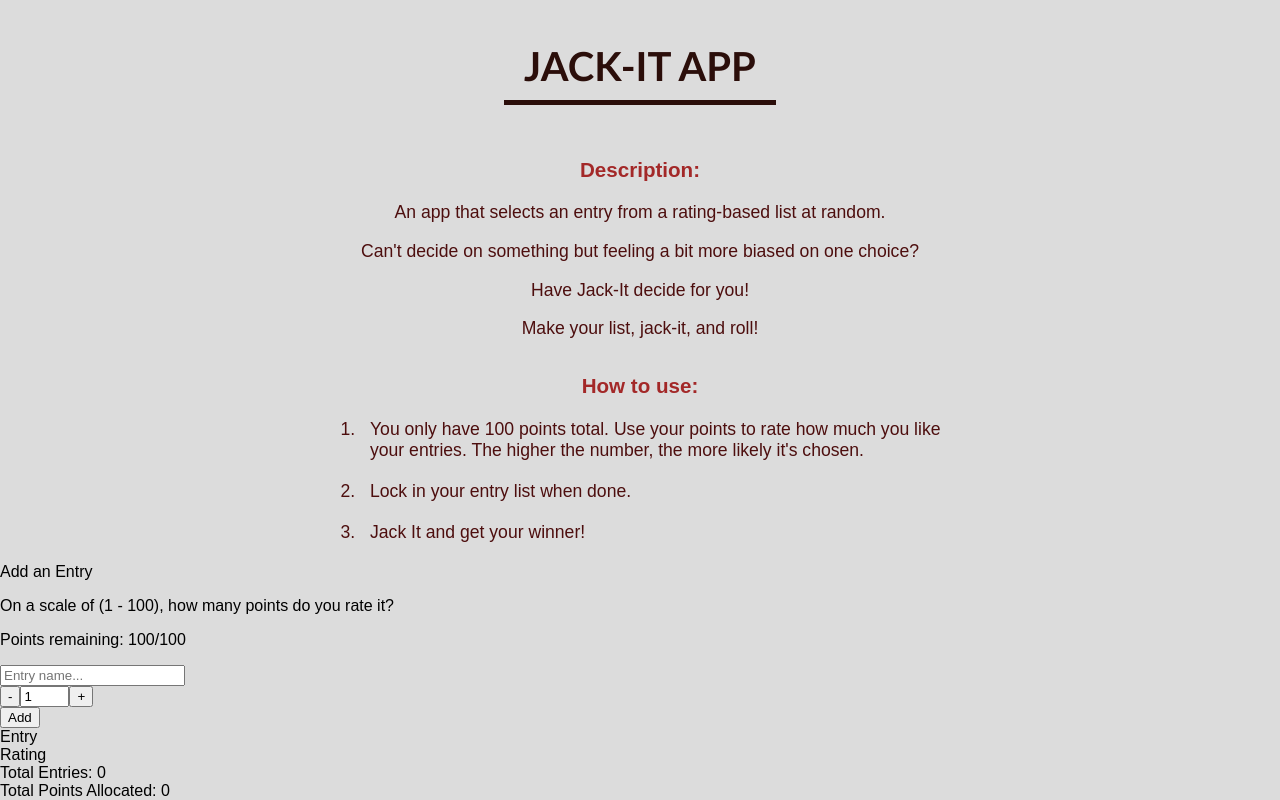
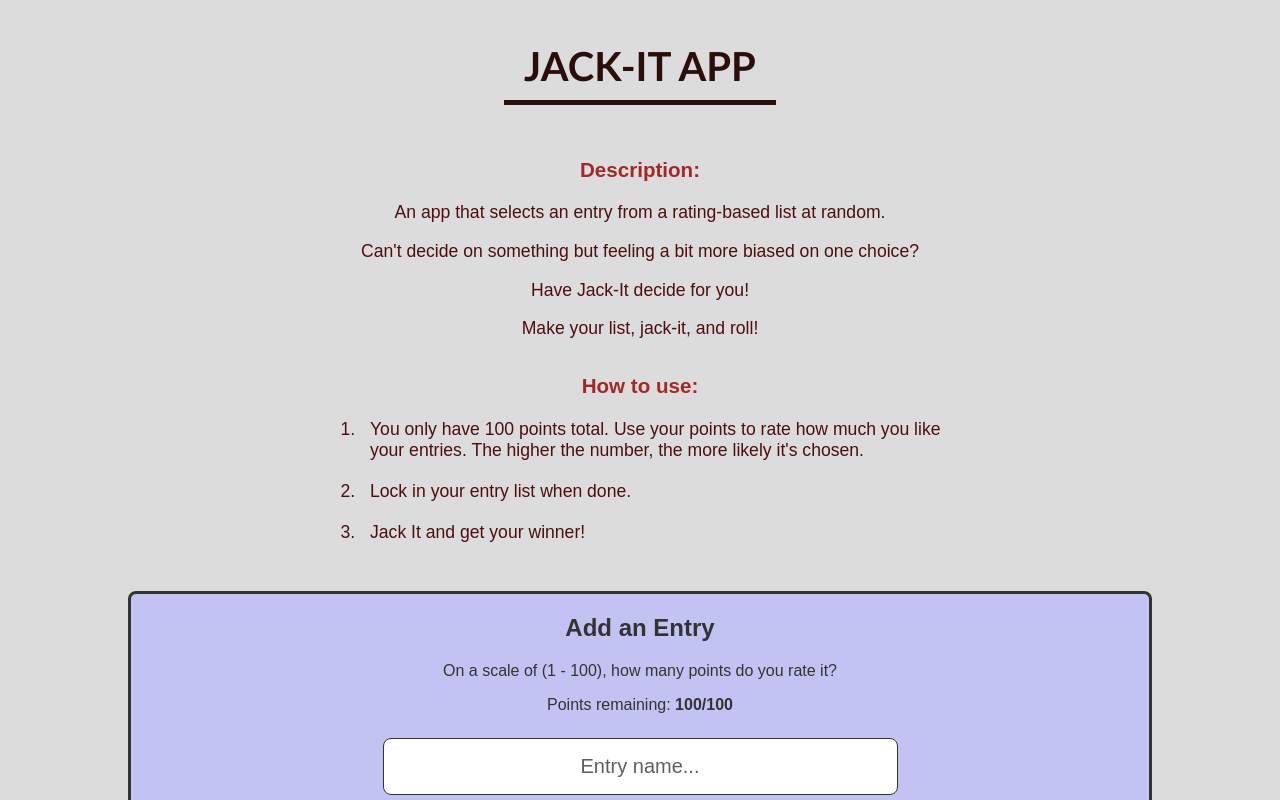
Before and after one commit to kendallajordan/jack-it, a React (Vite) app: page / in a window 1280 px wide. Shown: the top 800 px of the page. Built offline with nearby package versions, Linux system fonts and the light colour scheme.

Commit message:
added: css styling to EntryForm and Jackit containter

```diff
--- a/src/components/EntryForm.jsx
+++ b/src/components/EntryForm.jsx
@@ -16,6 +16,7 @@ export default function EntryForm({ entries, setEntries, points, setPoints }) {
 
     if (entryName === "") {
       setEmptyNameErrorMsg(true);
+      setNameErrorMsg(false);
       return;
     }
     setEmptyNameErrorMsg(false);
@@ -93,12 +94,15 @@ export default function EntryForm({ entries, setEntries, points, setPoints }) {
   return (
     <div className={styles.outerContainer}>
       <div className={styles.header}>
-        <p>Add an Entry</p>
+        <h2>Add an Entry</h2>
         {points > 0 ? message1 : message2}
-        <p>Points remaining: {points}/100</p>
+        <p>
+          Points remaining: <span className={styles.points}>{points}/100</span>
+        </p>
       </div>
+      {points !== 0 && (
         <form className={styles.formContainer} onSubmit={handleSubmit}>
-        <div>
+          <div className={styles.nameContainer}>
             <input
               className={styles.nameInput}
               type="text"
@@ -107,17 +111,18 @@ export default function EntryForm({ entries, setEntries, points, setPoints }) {
               placeholder="Entry name..."
             />
             {nameErrorMsg && (
-            <span style={{ color: "red" }}>
-              Entry name already exists. Try another name.
+              <span className={styles.errorMessage}>
+                Name already exists. Try a different name.
               </span>
             )}
             {emptyNameErrorMsg && (
-            <span style={{ color: "red" }}>
-              No name has been entered. Please fill in entry name.
+              <span className={styles.errorMessage}>
+                No name entered. Please fill in entry name.
               </span>
             )}
           </div>
           <div className={styles.ratingContainer}>
+            <div>
               <button
                 className={styles.button}
                 type="button"
@@ -140,9 +145,10 @@ export default function EntryForm({ entries, setEntries, points, setPoints }) {
               >
                 +
               </button>
+            </div>
             {ratingErrorMsg && (
-            <span style={{ color: "red" }}>
-              Rating input field empty. Please rate the entry.
+              <span className={styles.errorMessage}>
+                Rating field blank. Please rate the entry.
               </span>
             )}
           </div>
@@ -152,6 +158,7 @@ export default function EntryForm({ entries, setEntries, points, setPoints }) {
             </button>
           </div>
         </form>
+      )}
     </div>
   );
 }
--- a/src/components/entryform.module.css
+++ b/src/components/entryform.module.css
@@ -1,3 +1,102 @@
+.outerContainer {
+  border: 3px #333333 solid;
+  border-radius: 8px;
+  padding: 20px;
+  padding-top: 0;
+  background-color: rgb(195, 195, 243);
+  text-align: center;
+}
+
+.header {
+  margin-top: 0;
+  color: #333333;
+}
+
+.points {
+  font-weight: bolder;
+}
+
+.formContainer {
+  margin: 1em auto;
+  padding: 8px;
+}
+
+input:focus {
+  outline: none;
+}
+
+.nameContainer {
+  display: flex;
+  flex-direction: column;
+  align-items: center;
+}
+
+.nameInput {
+  border: 1px #333333 solid;
+  border-radius: 8px;
+  padding: 16px;
+  text-align: center;
+  width: 50%;
+  font-size: 15pt;
+}
+
+.nameInput::placeholder {
+  font-weight: lighter;
+  color: #5f5f5f;
+}
+
+.errorMessage {
+  margin-top: 8px;
+  color: red;
+  font-weight: bold;
+}
+
+.ratingContainer {
+  margin-top: 20px;
+  display: flex;
+  flex-direction: column;
+  align-items: center;
+}
+
+.ratingInput {
+  border: 1px #333333 solid;
+  border-radius: 8px;
+  padding: 14px 16px;
+  margin: auto 5px;
+  text-align: center;
+  width: fit-content;
+  font-weight: bold;
+  font-size: 15pt;
+}
+
+.button {
+  border: 1px #333333 solid;
+  border-radius: 4px;
+  padding: 10px 20px;
+  font-weight: bolder;
+  font-size: 14pt;
+  color: #333333;
+  background-color: rgb(233, 233, 253);
+}
+
+.button:active {
+  background-color: rgb(214, 214, 230);
+}
+
+.submit {
+  margin-top: 20px;
+}
+
+.submit .button {
+  background-color: rgb(97, 35, 167);
+  color: rgb(235, 235, 235);
+  cursor: pointer;
+}
+
+.submit .button:active {
+  background-color: rgb(69, 25, 121);
+}
+
 /* Chrome, Safari, Edge, Opera */
 input::-webkit-outer-spin-button,
 input::-webkit-inner-spin-button {
--- a/src/components/jackit.module.css
+++ b/src/components/jackit.module.css
@@ -0,0 +1,5 @@
+.container {
+  margin: auto;
+  margin-top: 3em;
+  width: 80%;
+}
```
Lines whose indentation alone changed are shown as unchanged.
